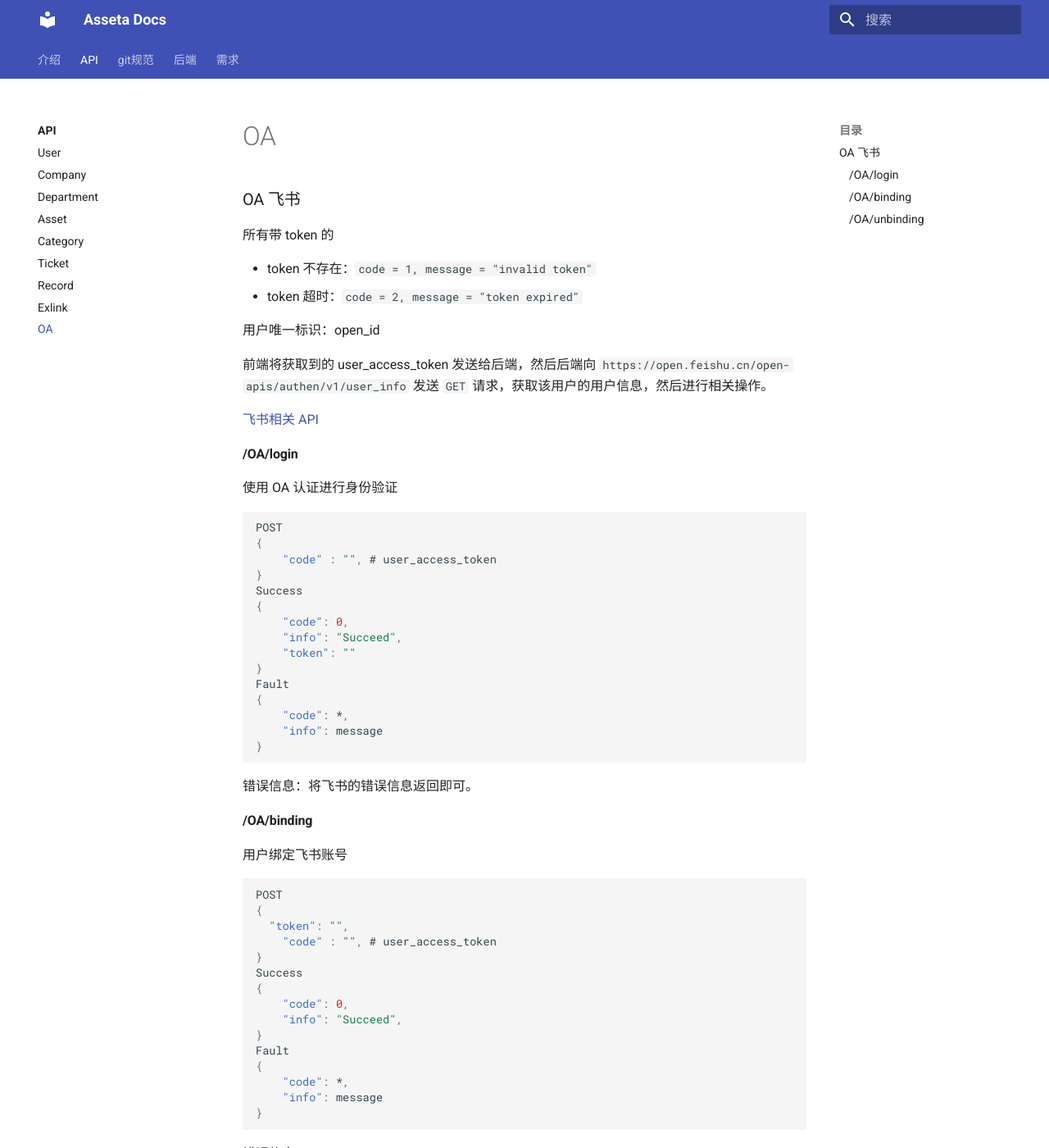
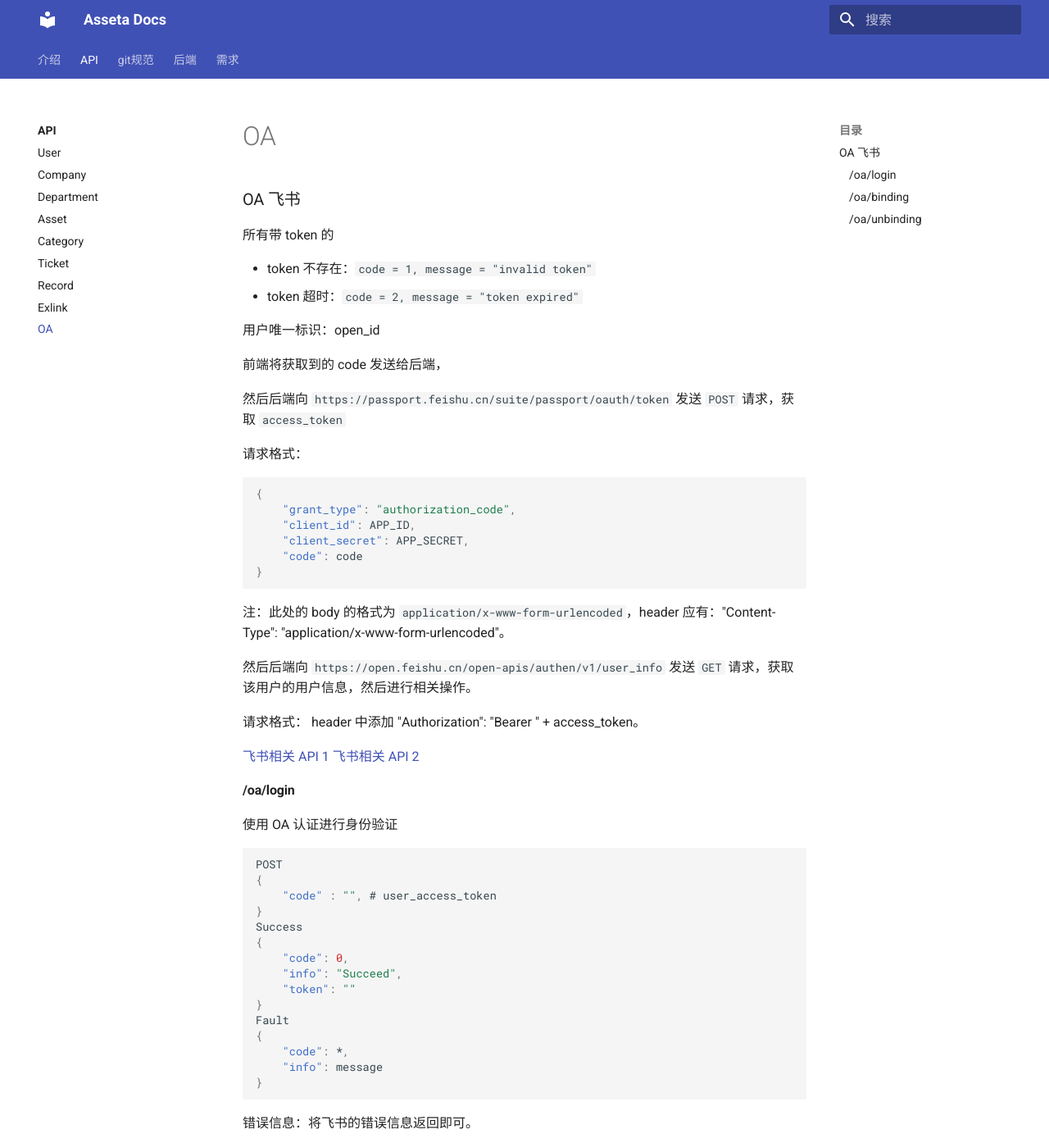
Before and after one commit to kuritas/asseta-docs, an MkDocs documentation site: the page built from docs/API/OA.md, in a window 1280 px wide and 1400 px high. Shown: the whole window at 82% size. Built offline with MkDocs 1.6.1 and Material for MkDocs 9.7.7, drawn with Linux system fonts in a browser that asks for light colours; some of the changed text lies outside the part shown.

Commit message:
update OA

````diff
--- a/docs/API/OA.md
+++ b/docs/API/OA.md
@@ -7,11 +7,29 @@
 
 用户唯一标识：open_id
 
-前端将获取到的 user_access_token 发送给后端，然后后端向 `https://open.feishu.cn/open-apis/authen/v1/user_info` 发送 `GET` 请求，获取该用户的用户信息，然后进行相关操作。
+前端将获取到的 code 发送给后端，
 
-[飞书相关 API](https://open.feishu.cn/document/uAjLw4CM/ukTMukTMukTM/reference/authen-v1/user_info/get)
+然后后端向 `https://passport.feishu.cn/suite/passport/oauth/token` 发送 `POST` 请求，获取 `access_token`
 
-#### /OA/login
+请求格式：
+```json
+{
+	"grant_type": "authorization_code",
+	"client_id": APP_ID,
+	"client_secret": APP_SECRET,
+	"code": code
+}
+```
+注：此处的 body 的格式为 `application/x-www-form-urlencoded`，header 应有："Content-Type": "application/x-www-form-urlencoded"。
+
+然后后端向 `https://open.feishu.cn/open-apis/authen/v1/user_info` 发送 `GET` 请求，获取该用户的用户信息，然后进行相关操作。
+
+请求格式： header 中添加 "Authorization": "Bearer " + access_token。
+
+[飞书相关 API 1](https://open.feishu.cn/document/common-capabilities/sso/api/get-access_token)
+[飞书相关 API 2](https://open.feishu.cn/document/uAjLw4CM/ukTMukTMukTM/reference/authen-v1/user_info/get)
+
+#### /oa/login
 
 使用 OA 认证进行身份验证
 
@@ -34,7 +52,7 @@ Fault
 ```
 错误信息：将飞书的错误信息返回即可。
 
-#### /OA/binding
+#### /oa/binding
 
 用户绑定飞书账号
 
@@ -65,7 +83,7 @@ Fault
 
 - code 错误：将飞书的错误信息返回即可。
 
-#### /OA/unbinding
+#### /oa/unbinding
 
 用户取消绑定飞书账号，若原本就没有绑定，则不操作。
 
````
